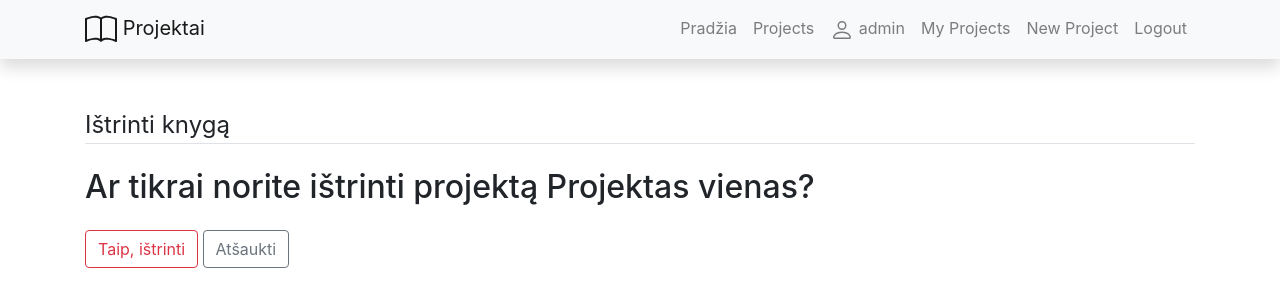
After one commit to DonatasNoreika/django_project_2022_05, a Django app: page /projects/project/1/delete in a window 1280 px wide. The commit adds this page. Shown: the top 307 px of the page. Run offline with Django 4.2, Linux system fonts and the light colour scheme; a user stored in the database is signed in; data comes from the database, SQL or seed files in the repository; some libraries are stand-ins or nearby versions.

Commit message:
added deleteview

```diff
--- a/mysite/projects/templates/project.html
+++ b/mysite/projects/templates/project.html
@@ -16,6 +16,7 @@
 {% if project.manager == user %}
 <div>
     <a class="btn btn-secondary btn-sm mt-1 mb-1" href="{% url 'project_update' project.id %}">Edit</a>
+    <a class="btn btn-danger btn-sm mt-1 mb-1" href="{% url 'project_delete' project.id %}">Ištrinti</a>
 </div>
 {% endif %}
 <h4>Photos:</h4>
--- /dev/null
+++ b/mysite/projects/templates/project_delete.html
@@ -0,0 +1,17 @@
+{% extends "base.html" %}
+{% load crispy_forms_tags %}
+{% block content %}
+    <div class="content-section">
+    <form method="POST">
+        {% csrf_token %}
+        <fieldset class="form-group">
+            <legend class="border-bottom mb-4">Ištrinti knygą</legend>
+            <h2>Ar tikrai norite ištrinti projektą {{ project.name }}?</h2>
+        </fieldset>
+        <div class="form-group">
+            <button class="btn btn-outline-danger" type="submit">Taip, ištrinti</button>
+            <a class="btn btn-outline-secondary" href="{% url 'project' project.id %}">Atšaukti</a>
+        </div>
+    </form>
+    </div>
+{% endblock content %}
--- a/mysite/projects/urls.py
+++ b/mysite/projects/urls.py
@@ -10,4 +10,5 @@ urlpatterns = [
     path('user_projects/', views.UserProjectListView.as_view(), name='user_projects'),
     path('new_project/', views.ProjectCreateView.as_view(), name='new_project'),
     path('project/<int:pk>/update', views.ProjectUpdateView.as_view(), name='project_update'),
+    path('project/<int:pk>/delete', views.ProjectDeleteView.as_view(), name='project_delete'),
 ]
--- a/mysite/projects/views.py
+++ b/mysite/projects/views.py
@@ -54,6 +54,17 @@ class ProjectUpdateView(LoginRequiredMixin, UserPassesTestMixin, generic.UpdateV
         return self.request.user == project.manager
 
 
+class ProjectDeleteView(LoginRequiredMixin, UserPassesTestMixin, generic.DeleteView):
+    model = Project
+    success_url = "/projects/"
+    template_name = 'project_delete.html'
+    context_object_name = 'project'
+
+    def test_func(self):
+        project = self.get_object()
+        return self.request.user == project.manager
+
+
 @csrf_protect
 def register(request):
     if request.method == "POST":
```
